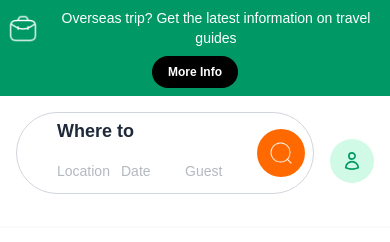
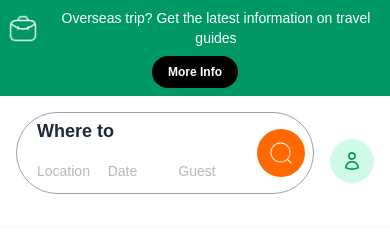
Before and after one commit to yusufweb/alx-listing-app-deployed, a Next.js app: page / in a window 390 px wide. Shown: the top 242 px of the page. Built offline with nearby package versions, Linux system fonts and the light colour scheme.

Commit message:
fixed excess padding on home page

```diff
--- a/components/common/Listing.tsx
+++ b/components/common/Listing.tsx
@@ -7,7 +7,7 @@ interface PropertyListingsProps {
 }
 
 const Listing: React.FC<PropertyListingsProps> = ({ properties }) => (
-  <section className="p-8 grid lg:grid-cols-4 md:grid-cols-2 gap-6 lg:order-none md:order-none order-4">
+  <section className="p-6 lg:p-8 md:p-8 grid lg:grid-cols-4 md:grid-cols-2 gap-6 lg:order-none md:order-none order-4">
     {properties.map((list) => (
       <Card
         key={list.name}
--- a/components/layout/Header.tsx
+++ b/components/layout/Header.tsx
@@ -45,9 +45,9 @@ const Header: React.FC = () => {
           >
             <div
               className="flex-shrink-0
-            flex items-center bg-white-100 rounded-full py-1 pr-2 pl-8 space-x-2 w-auto
+            flex items-center bg-white-100 rounded-full py-1 pr-2 pl-3 md:pl-8 lg:pl-8 space-x-2 w-auto
             md:hidden
-            border-gray-300 border"
+             border border-gray-400"
             >
               <div className="flex-1 text-gray-500 ml-2 text-sm">
                 <h2 className="text-lg font-semibold text-gray-800 mb-4 md:hidden">
@@ -95,7 +95,7 @@ const Header: React.FC = () => {
 
             <form
               className="
-            hidden md:flex md:items-center md:bg-white-100 md:rounded-full md:py-4 md:px-4 md:space-x-4
+            hidden md:flex md:items-center md:bg-white-100 md:rounded-full md:py-4 md:px-2 md:space-x-4
             md:w-full lg:w-auto border border-gray-300
             "
             >
```
